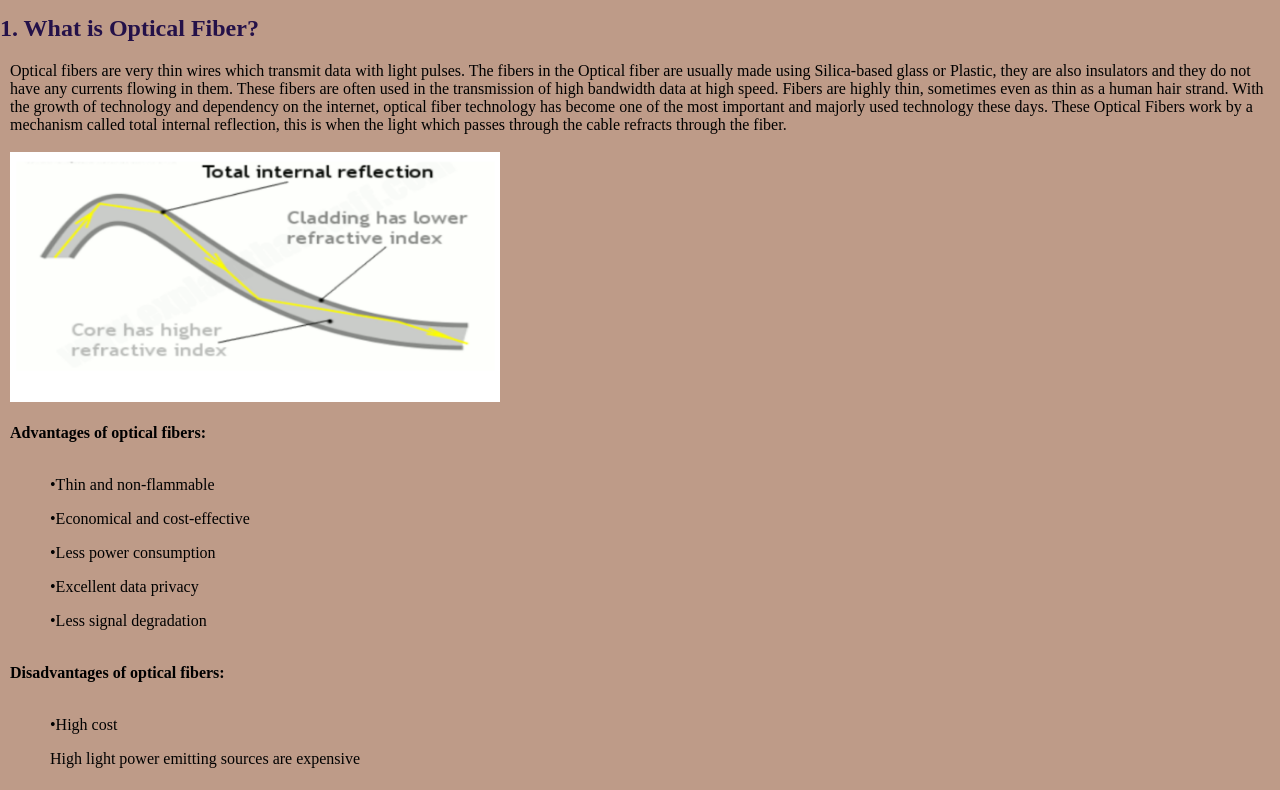
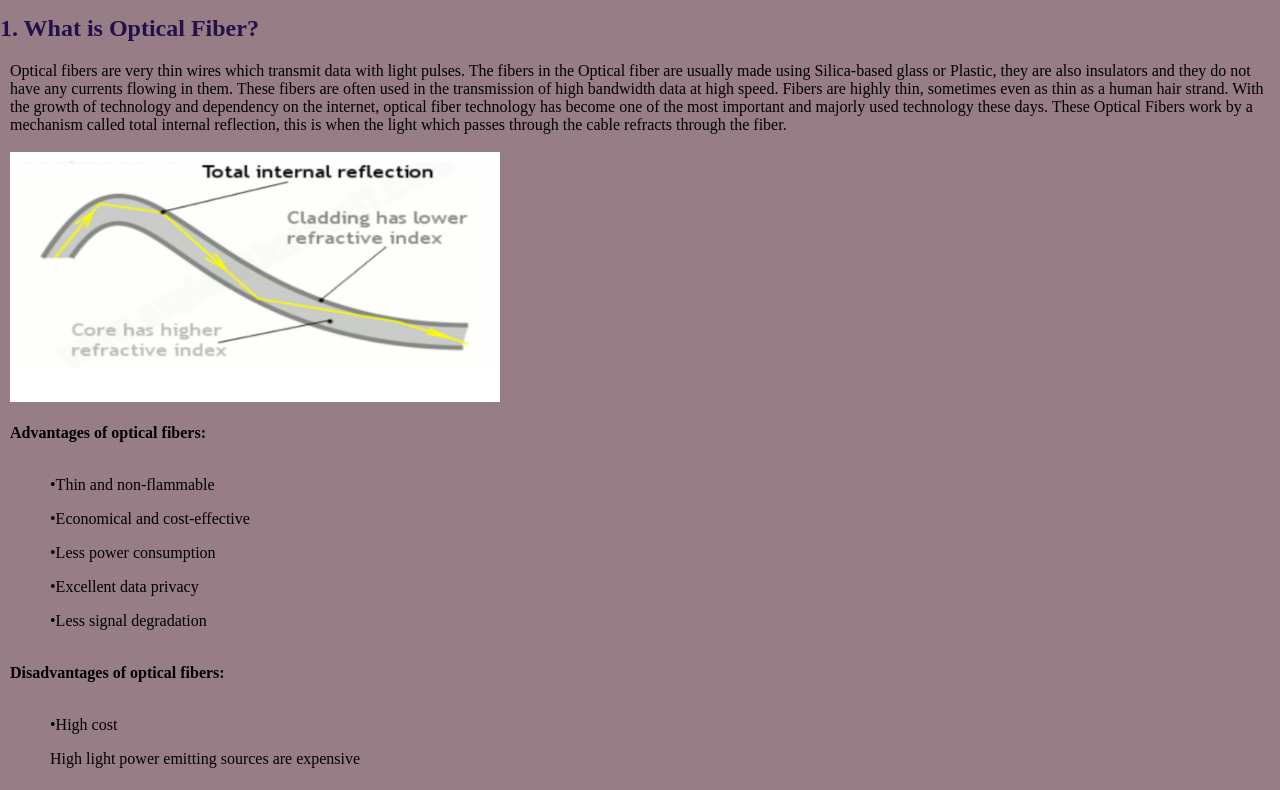
Before and after one commit to eccentricnethra/GROUP4-CS, a plain HTML site: page GROUP4-Computer-Science-website-main/GROUP4 CS/index.html in a window 1280 px wide. Shown: the part 321-1111 px from the top of the page. Drawn offline with Linux system fonts and the light colour scheme.

Commit message:
more changes

```diff
--- a/GROUP4-Computer-Science-website-main/GROUP4 CS/style.css
+++ b/GROUP4-Computer-Science-website-main/GROUP4 CS/style.css
@@ -32,7 +32,7 @@ nav a:hover {
 }
 
 section {
-  background-color: rgb(190, 155, 136);
+  background-color: rgb(150, 125, 134);
   display: flex;
   flex-direction: column;
   align-items: stretch;
```
